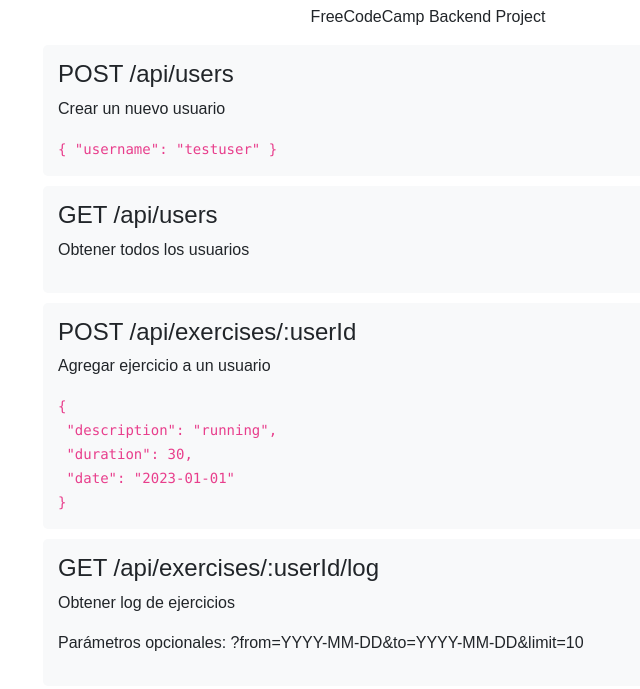
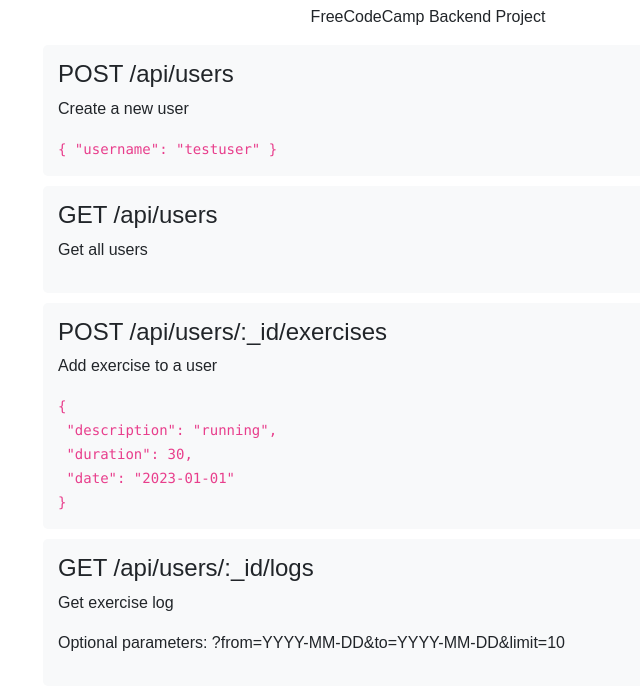
Before and after one commit to 401hayashi/Rastreador-de-ejercicios, a website: page public/index.html in a window 1280 px wide. Shown: the part 71-760 px from the top of the page, without its empty margins (212-852 px from the left). Drawn offline with nearby package versions, Linux system fonts and the light colour scheme.

Commit message:
Update index.html

```diff
--- a/public/index.html
+++ b/public/index.html
@@ -2,21 +2,12 @@
 <html>
 <head>
     <title>Exercise Tracker</title>
+    <link rel="shortcut icon" href="https://cdn.freecodecamp.org/universal/favicons/favicon.ico" type="image/x-icon"/>
     <link rel="stylesheet" href="https://cdnjs.cloudflare.com/ajax/libs/twitter-bootstrap/4.3.1/css/bootstrap.min.css">
     <style>
-    body {
-      padding: 20px;
-      font-family: Arial, sans-serif;
-    }
-    .container {
-      max-width: 800px;
-    }
-    .endpoint {
-      background: #f8f9fa;
-      padding: 15px;
-      border-radius: 5px;
-      margin-bottom: 10px;
-    }
+        body { padding: 20px; font-family: Arial, sans-serif; }
+        .container { max-width: 800px; }
+        .endpoint { background: #f8f9fa; padding: 15px; border-radius: 5px; margin-bottom: 10px; }
     </style>
 </head>
 <body>
@@ -26,18 +17,18 @@
 
         <div class="endpoint">
             <h4>POST /api/users</h4>
-      <p>Crear un nuevo usuario</p>
+            <p>Create a new user</p>
             <code>{ "username": "testuser" }</code>
         </div>
 
         <div class="endpoint">
             <h4>GET /api/users</h4>
-      <p>Obtener todos los usuarios</p>
+            <p>Get all users</p>
         </div>
 
         <div class="endpoint">
-      <h4>POST /api/exercises/:userId</h4>
-      <p>Agregar ejercicio a un usuario</p>
+            <h4>POST /api/users/:_id/exercises</h4>
+            <p>Add exercise to a user</p>
             <code>
                 {<br>
                 &nbsp;"description": "running",<br>
@@ -48,9 +39,9 @@
         </div>
 
         <div class="endpoint">
-      <h4>GET /api/exercises/:userId/log</h4>
-      <p>Obtener log de ejercicios</p>
-      <p>Parámetros opcionales: ?from=YYYY-MM-DD&to=YYYY-MM-DD&limit=10</p>
+            <h4>GET /api/users/:_id/logs</h4>
+            <p>Get exercise log</p>
+            <p>Optional parameters: ?from=YYYY-MM-DD&to=YYYY-MM-DD&limit=10</p>
         </div>
     </div>
 </body>
```
Lines whose indentation alone changed are shown as unchanged.
